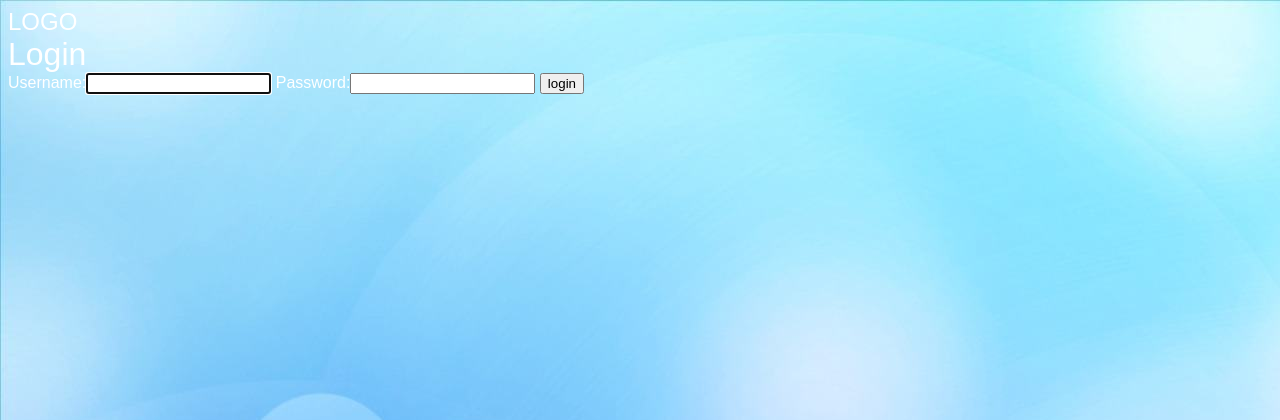
After one commit to mosihere/Blog, a Django app: page /accounts/login in a window 1280 px wide. The commit adds this page. Shown: the top 420 px of the page. Run offline with Django 3.2, Linux system fonts and the light colour scheme.

Commit message:
login added recently

```diff
--- /dev/null
+++ b/accounts/templates/accounts/login.html
@@ -0,0 +1,11 @@
+{% extends 'base.html' %}
+{% block content %}
+<h1>Login</h1>
+
+<!-- in form tag -> url 'accounts:login' -> account is the name of app_name variable in urls.py and login is the path and url pattern-->
+<form class="" action="{% url 'accounts:login' %}" method="post">
+  {{form}}
+  {% csrf_token %}
+  <input type="submit" name="" value="login">
+</form>
+{% endblock %}
--- a/accounts/templates/accounts/signup.html
+++ b/accounts/templates/accounts/signup.html
@@ -1,9 +1,9 @@
 {% extends 'base.html' %}
 {% block content %}
 <h1>Sign Up</h1>
-<form class="site-form" action="/accounts/signup" method="post">
+<form class="site-form" action="{% url 'accounts:signup' %}" method="post">
   {{form}}
   {% csrf_token %}
-  <input type="submit" name="" value="submit">
+  <input type="submit" name="" value="signup">
 </form>
 {% endblock %}
--- a/accounts/urls.py
+++ b/accounts/urls.py
@@ -5,4 +5,5 @@ from . import views
 app_name = 'accounts'
 urlpatterns = [
     path('signup', views.signup_view, name='signup'),
+    path('login', views.login_view, name='login'),
 ]
--- a/accounts/views.py
+++ b/accounts/views.py
@@ -1,5 +1,5 @@
 from django.shortcuts import render, redirect
-from django.contrib.auth.forms import UserCreationForm
+from django.contrib.auth.forms import UserCreationForm, AuthenticationForm
 
 
 # Create your views here.
@@ -19,3 +19,19 @@ def signup_view(request):
         form = UserCreationForm()
 
     return render(request, 'accounts/signup.html', {'form':form})
+
+
+
+# Function to login
+def login_view(request):
+    if request.method == 'POST':
+        form = AuthenticationForm(data = request.POST)
+        if form.is_valid():
+            # TODO: Login User
+            return redirect('articles:list')
+
+
+    else:
+        form = AuthenticationForm()
+
+    return render(request, 'accounts/login.html', {'form':form})
```
